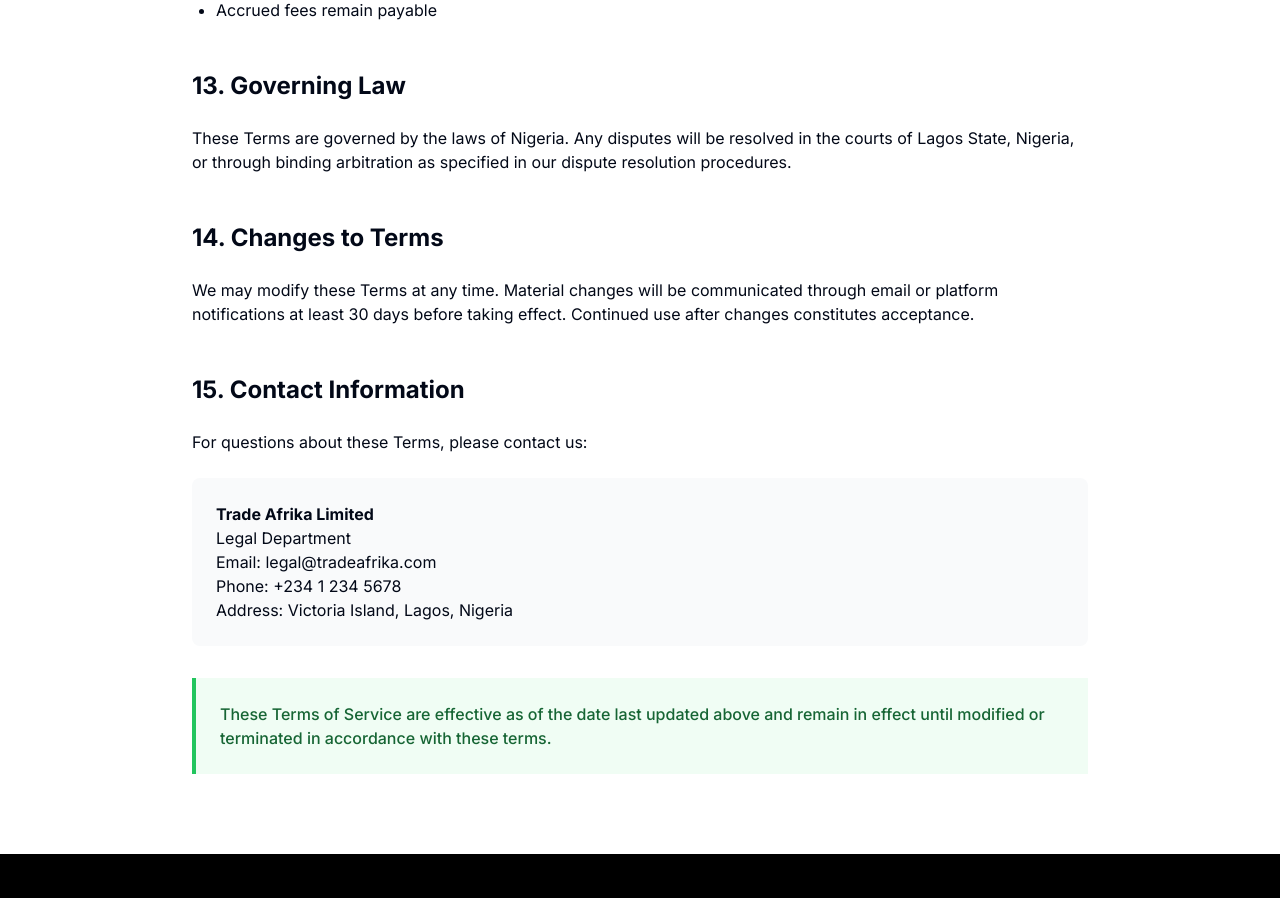
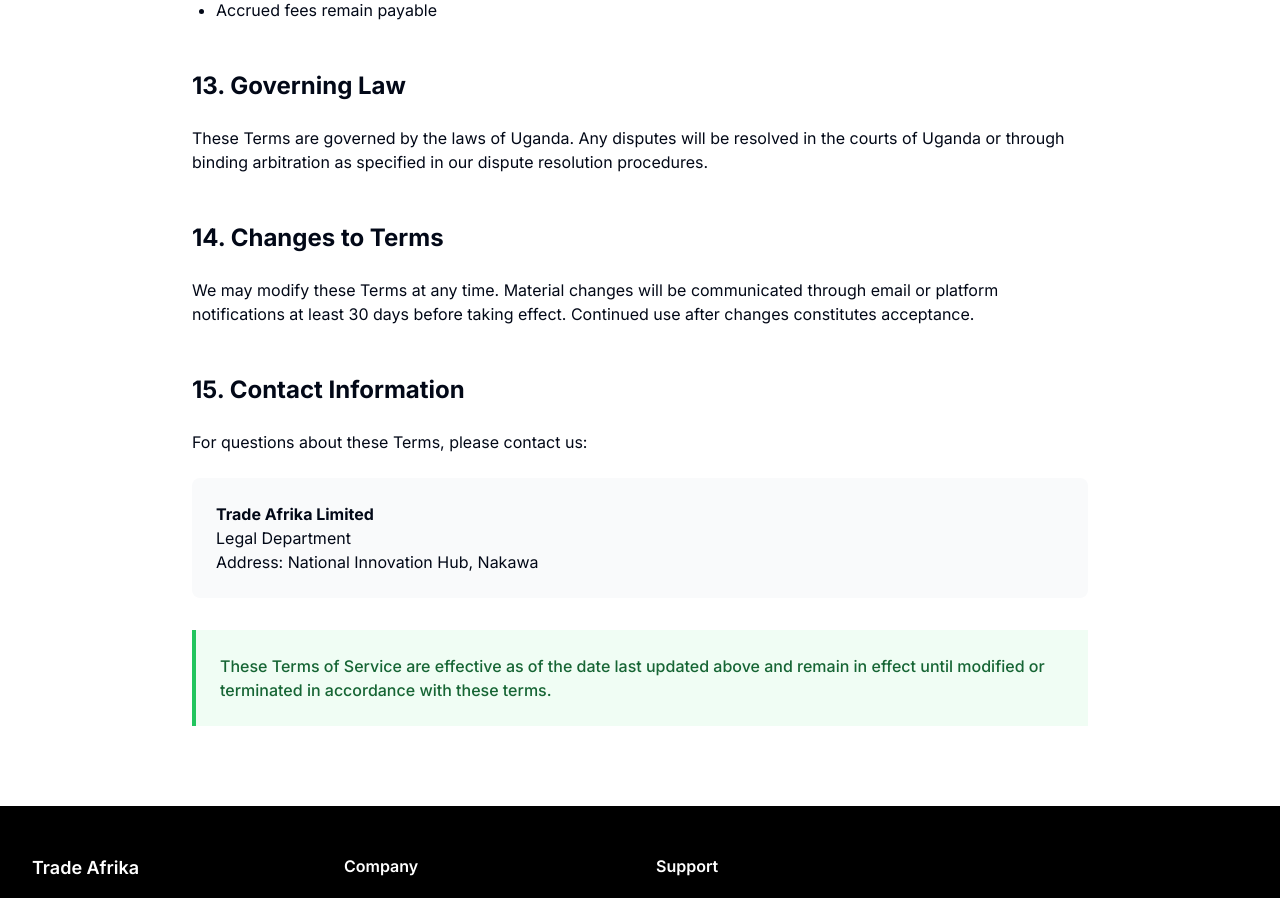
Before and after one commit to tradeafrika/platform-main, a Next.js app: page /terms in a window 1280 px wide. Shown: the part 5500-6398 px from the top of the page. Built offline with nearby package versions, Linux system fonts and the light colour scheme.

Commit message:
fix: update governing law and contact information in Terms page

```diff
--- a/app/terms/page.tsx
+++ b/app/terms/page.tsx
@@ -242,8 +242,8 @@ export default function TermsPage() {
                             <h2 className="text-2xl font-bold mt-12 mb-6">13. Governing Law</h2>
 
                             <p>
-                                These Terms are governed by the laws of Nigeria. Any disputes will be resolved in the
-                                courts of Lagos State, Nigeria, or through binding arbitration as specified in our
+                                These Terms are governed by the laws of Uganda. Any disputes will be resolved in the
+                                courts of Uganda or through binding arbitration as specified in our
                                 dispute resolution procedures.
                             </p>
 
@@ -264,9 +264,7 @@ export default function TermsPage() {
                                     <strong>Trade Afrika Limited</strong>
                                 </p>
                                 <p>Legal Department</p>
-                                <p>Email: legal@tradeafrika.com</p>
-                                <p>Phone: +234 1 234 5678</p>
-                                <p>Address: Victoria Island, Lagos, Nigeria</p>
+                                <p>Address: National Innovation Hub, Nakawa</p>
                             </div>
 
                             <div className="bg-green-50 border-l-4 border-green-500 p-6 mt-8">
```
